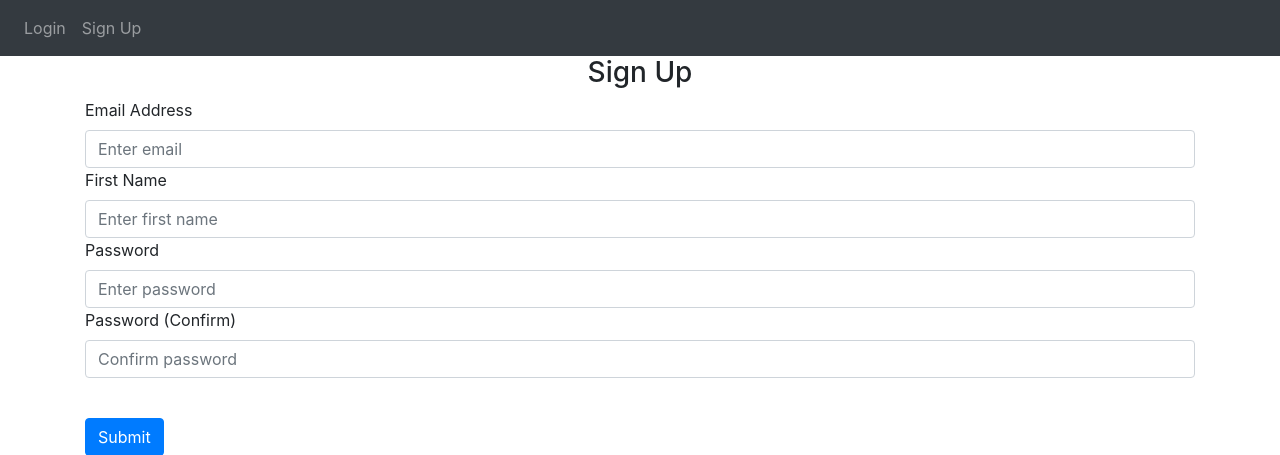
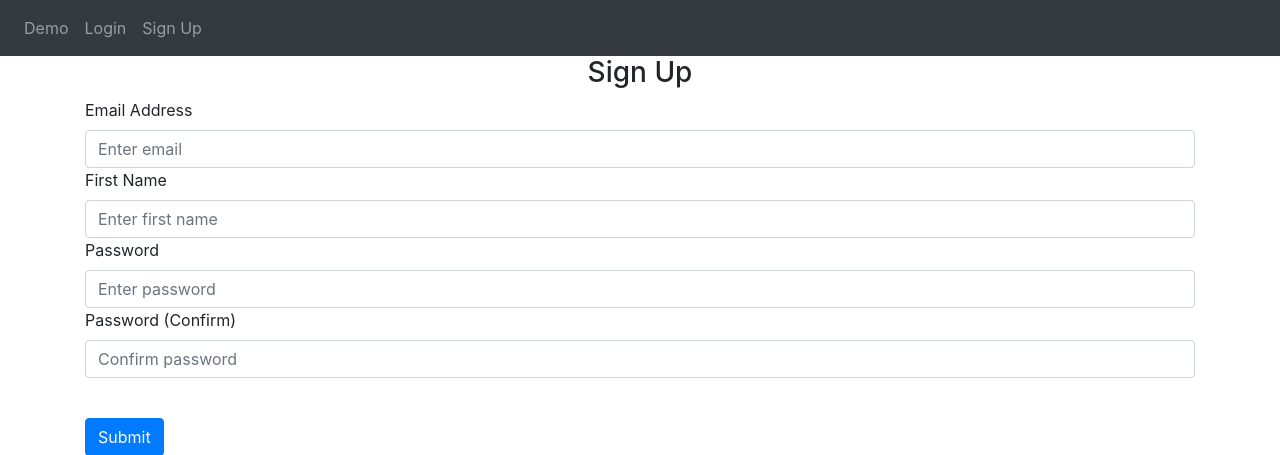
Before and after one commit to rsrzk/BI-for-SME, a Flask app: page /sign-up in a window 1280 px wide. Shown: the top 455 px of the page. Run offline with Flask 3, Linux system fonts and the light colour scheme; some libraries are stand-ins or nearby versions.

Commit message:
Added demo page
Separate page with demo PBI report for sharing to public

```diff
--- a/website/templates/base.html
+++ b/website/templates/base.html
@@ -38,6 +38,7 @@
                         <a class="nav-item nav-link" id="admin" href="/admin">Admin</a>
                         {% endif %}
                     {% else %}
+                    <a class="nav-item nav-link" id="demo" href="/demo">Demo</a>
                     <a class="nav-item nav-link" id="login" href="/login">Login</a>
                     <a class="nav-item nav-link" id="signUp" href="/sign-up">Sign Up</a>
                     {% endif %}
--- a/website/views.py
+++ b/website/views.py
@@ -46,3 +46,7 @@ def delete_note():
             db.session.commit()
 
     return jsonify({})
+
+@views.route('/demo')
+def demo():
+    return render_template("demo.html", user=current_user)
```
Also changed, not shown: website/templates/demo.html (added, +8 -0 lines).
